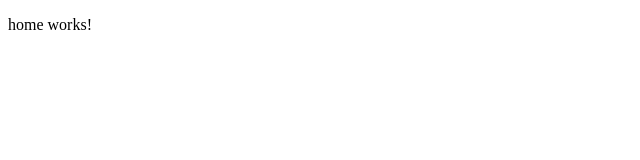
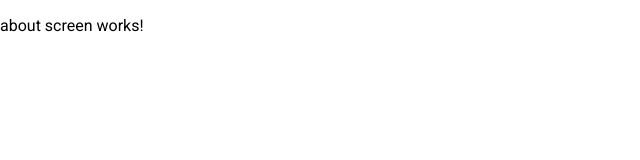
Before and after one commit to Brandeso/MaximoClique, an Angular app in the folder MaximoClique/: page /home in a window 1280 px wide. Shown: the top 160 px of the page, without its empty margins (0-640 px from the left). Built offline with nearby package versions, Linux system fonts and the light colour scheme.

Commit message:
Se agrega @angular/material

```diff
--- a/MaximoClique/angular.json
+++ b/MaximoClique/angular.json
@@ -28,6 +28,7 @@
               "src/assets"
             ],
             "styles": [
+              "./node_modules/@angular/material/prebuilt-themes/purple-green.css",
               "src/styles.scss"
             ],
             "scripts": []
@@ -92,6 +93,7 @@
               "src/assets"
             ],
             "styles": [
+              "./node_modules/@angular/material/prebuilt-themes/purple-green.css",
               "src/styles.scss"
             ],
             "scripts": []
--- a/MaximoClique/package.json
+++ b/MaximoClique/package.json
@@ -12,10 +12,12 @@
   "private": true,
   "dependencies": {
     "@angular/animations": "~10.0.0",
+    "@angular/cdk": "^10.0.1",
     "@angular/common": "~10.0.0",
     "@angular/compiler": "~10.0.0",
     "@angular/core": "~10.0.0",
     "@angular/forms": "~10.0.0",
+    "@angular/material": "^10.0.1",
     "@angular/platform-browser": "~10.0.0",
     "@angular/platform-browser-dynamic": "~10.0.0",
     "@angular/router": "~10.0.0",
--- a/MaximoClique/src/app/app.module.ts
+++ b/MaximoClique/src/app/app.module.ts
@@ -14,6 +14,7 @@
 import { InputComponent } from 'src/components/input/input.component';
 import { ResultsComponent } from 'src/components/results/results.component';
 import { VideoComponent } from 'src/components/video/video.component';
+import { BrowserAnimationsModule } from '@angular/platform-browser/animations';
 
 @NgModule({
   declarations: [
@@ -28,7 +29,8 @@
   ],
   imports: [
     BrowserModule,
-    AppRoutingModule
+    AppRoutingModule,
+    BrowserAnimationsModule
   ],
   providers: [],
   bootstrap: [AppComponent]
--- a/MaximoClique/src/index.html
+++ b/MaximoClique/src/index.html
@@ -6,6 +6,8 @@
   <base href="/">
   <meta name="viewport" content="width=device-width, initial-scale=1">
   <link rel="icon" type="image/x-icon" href="favicon.ico">
+  <link href="https://fonts.googleapis.com/css?family=Roboto:300,400,500&display=swap" rel="stylesheet">
+  <link href="https://fonts.googleapis.com/icon?family=Material+Icons" rel="stylesheet">
 </head>
 <body>
   <app-root></app-root>
--- a/MaximoClique/src/screens/about/about.screen.html
+++ b/MaximoClique/src/screens/about/about.screen.html
@@ -1,3 +1,3 @@
 <p>
-  about works!
+  about screen works!
 </p>
--- a/MaximoClique/src/screens/home/home.screen.html
+++ b/MaximoClique/src/screens/home/home.screen.html
@@ -1,3 +1 @@
-<p>
-  home works!
-</p>
+<router-outlet></router-outlet>
--- a/MaximoClique/src/styles.scss
+++ b/MaximoClique/src/styles.scss
@@ -1 +1,4 @@
 /* You can add global styles to this file, and also import other style files */
+
+html, body { height: 100%; }
+body { margin: 0; font-family: Roboto, "Helvetica Neue", sans-serif; }
```
Also changed, not shown: 1 other file (tests, documents, lock files or other folders).
